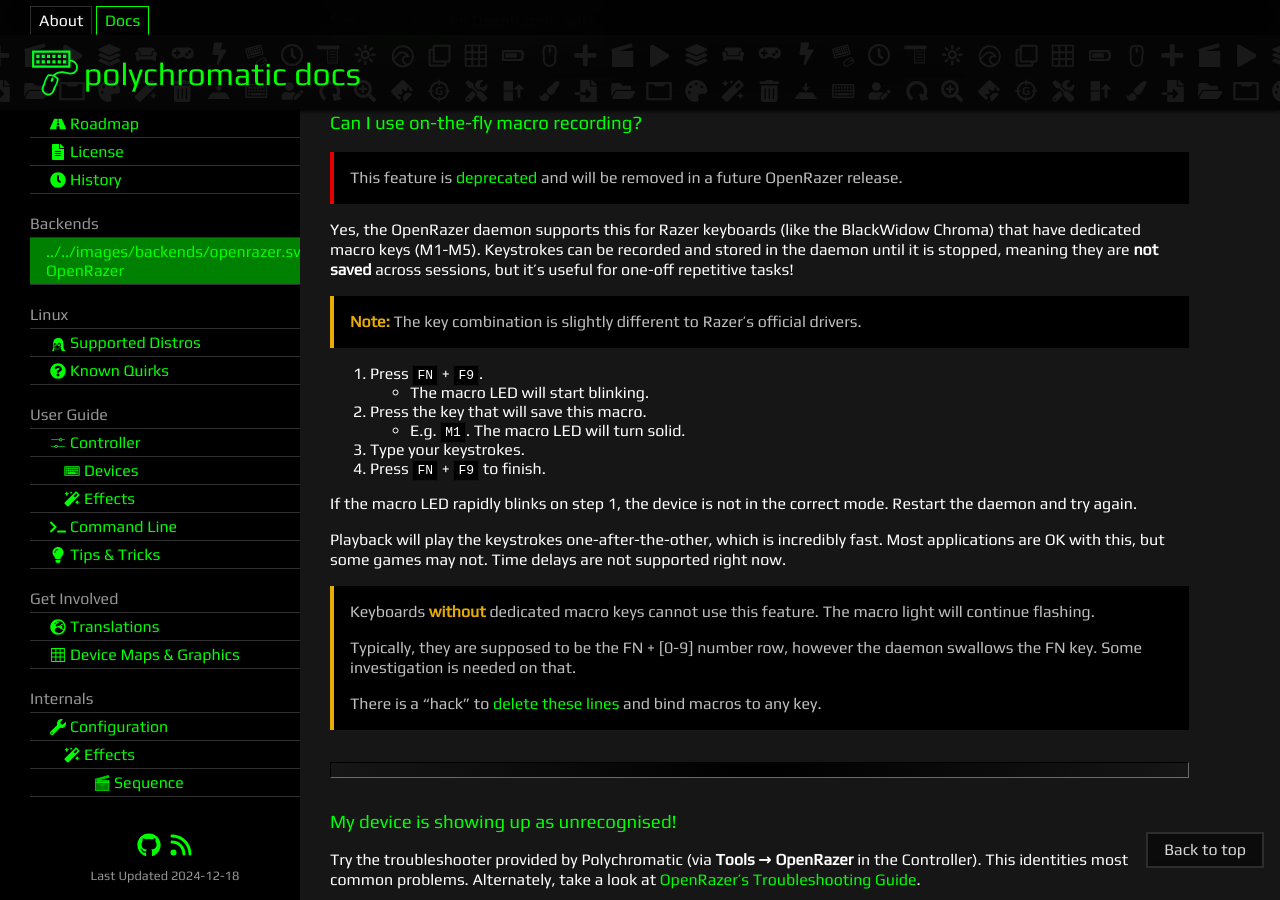
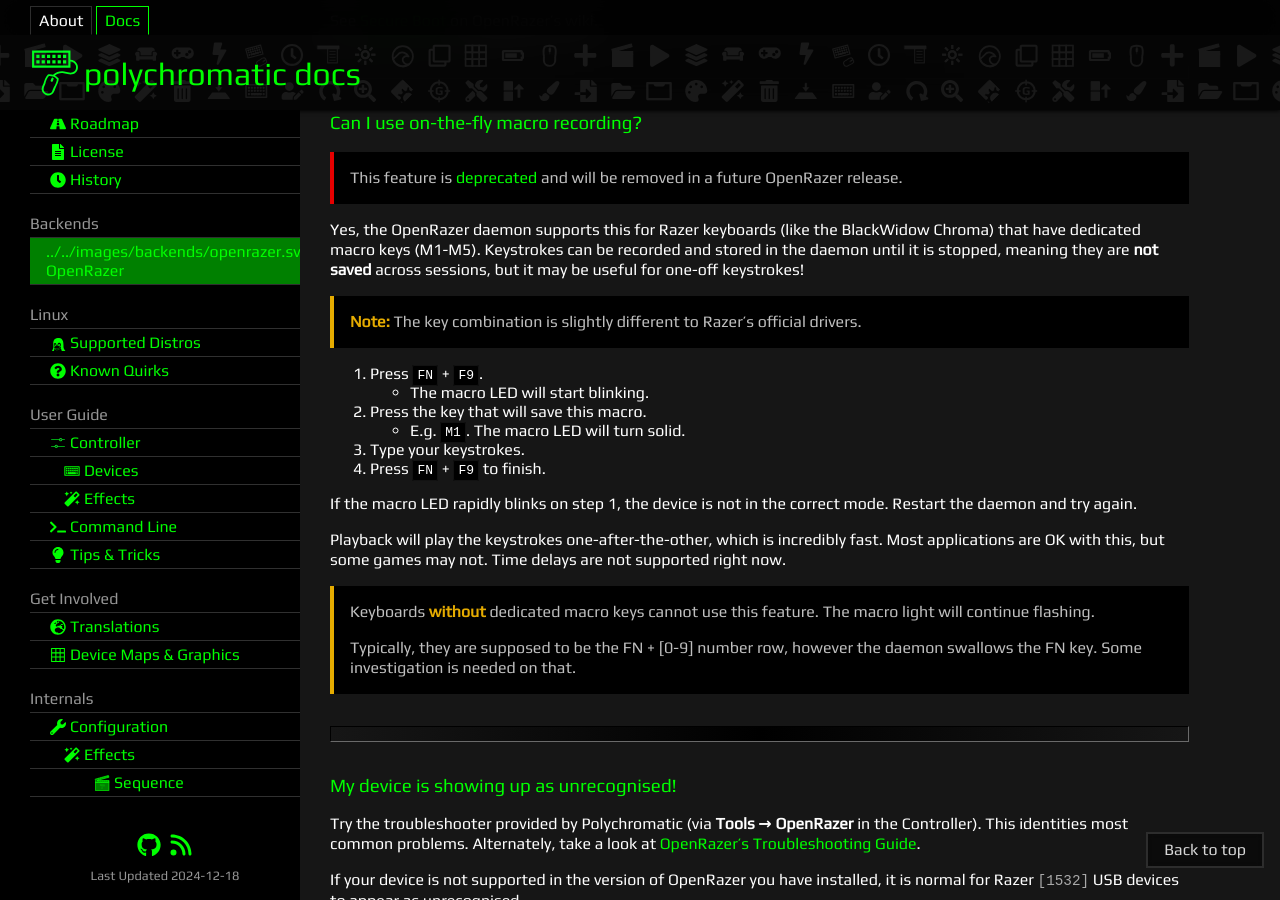
Before and after one commit to polychromatic/polychromatic-docs, a Jekyll site: the page built from pages/openrazer.md, in a window 1280 px wide and 900 px high, scrolled down 1233 px. Built offline with Jekyll 4.4.1, drawn with Linux system fonts in a browser that asks for light colours.

Commit message:
OpenRazer: Drop 'hack' suggestion
Only because it breaks the HTML proofing test.

```diff
--- a/pages/openrazer.md
+++ b/pages/openrazer.md
@@ -72,7 +72,7 @@ See [Secure Boot](https://github.com/openrazer/openrazer/wiki/Secure-Boot) on Op
 Yes, the OpenRazer daemon supports this for Razer keyboards (like the BlackWidow Chroma)
 that have dedicated macro keys (M1-M5). Keystrokes can be recorded and stored in
 the daemon until it is stopped, meaning they are **not saved** across sessions,
-but it's useful for one-off repetitive tasks!
+but it may be useful for one-off keystrokes!
 
 > **Note:** The key combination is slightly different to Razer's official drivers.
 
@@ -94,8 +94,6 @@ Most applications are OK with this, but some games may not. Time delays are not
 >
 > Typically, they are supposed to be the FN + [0-9] number row, however the
 > daemon swallows the FN key. Some investigation is needed on that.
->
-> There is a "hack" to [delete these lines](https://github.com/openrazer/openrazer/blob/bd71e769d9239fc4ffac69c04cf3cc88b12d7bda/daemon/openrazer_daemon/misc/key_event_management.py#L488-L493) and bind macros to any key.
 
 ---
 
```
